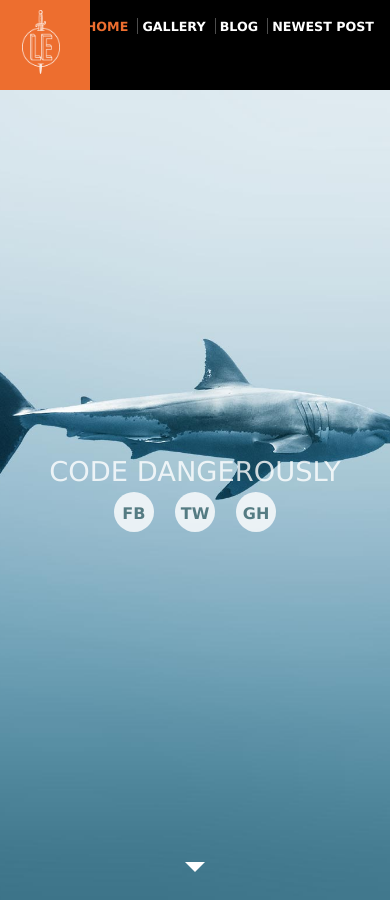
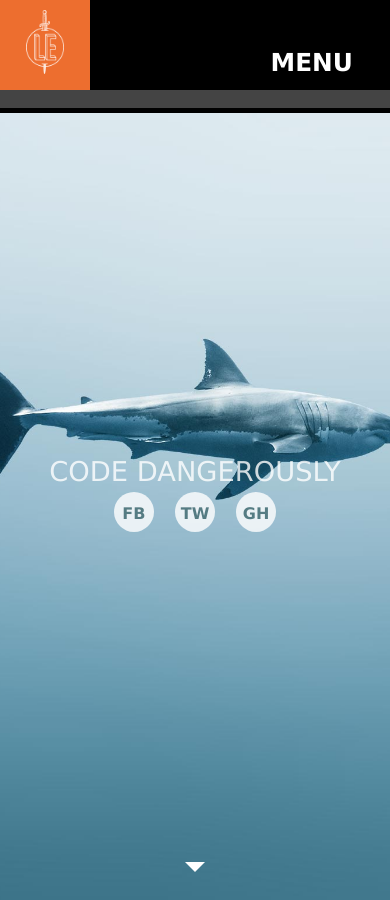
Before and after one commit to eamwcg/eamwcg.github.io, a Jekyll site: the page built from index.html, in a window 390 px wide and 900 px high. Built offline with Jekyll 4.4.1, drawn with Linux system fonts in a browser that asks for light colours.

Commit message:
add dropdown and both web and mobile styling

```diff
--- a/_includes/header.html
+++ b/_includes/header.html
@@ -1,5 +1,7 @@
 <header class="header">
   <nav>
+    <input type="checkbox" id="mobile-menu" class="mobile-menu-check">
+    <label for= "mobile-menu" class="show-mobile-menu">Menu</label>
     <ul class="header-nav nav-links">
       {% include nav-links.html %}
     </ul>
--- a/_includes/nav-links.html
+++ b/_includes/nav-links.html
@@ -1,4 +1,12 @@
       <li><a href="/">Home</a></li>
       <li><a href="/gallery">Gallery</a></li>
-      <li><a href="/blog">BLog</a></li>
+      <li class="dropdown">
+            <a class="drop-trigger" href="/blog">Blog</a>
+            <ul class="drop-menu">
+                  <li>Recent Posts</li>
+                  {% for post in site.posts limit:5 %}
+                  <li><a href="{{ post.url }}">{{ post.title }}</a></li>
+                  {% endfor %}
+            </ul>
+      </li>
       <li><a href="{{ site.posts.first.url }}">Newest Post</a></li>
--- a/css/main.css
+++ b/css/main.css
@@ -81,10 +81,13 @@
   border-left: 1px solid rgba(255, 255, 255, 0.3);
   padding-left: 1em;
 }
-.header-nav a {
+.header-nav a,
+.drop-trigger {
   color: #fff;
 }
-.nav-links a {
+.nav-links a,
+.drop-trigger,
+.show-mobile-menu {
   font-size: 0.8rem;
   font-weight: bold;
   text-decoration: none;
@@ -99,6 +102,158 @@
 }
 .header-nav > li:first-child a:hover{
   color: #fff;
+}
+
+/* MOBILE MENU*/
+.mobile-menu-check,
+.show-mobile-menu {
+  display: none;
+}
+
+@media (max-width: 800px) {
+  .show-mobile-menu {
+    display: block;
+    float: right;
+    font-size: 2.75vh;
+    font-weight: bold;
+    margin-top: 1.5vh;
+    padding: 1.5em;
+    position: relative;
+    text-transform: uppercase;
+  }
+  .header-nav {
+    background-color: #444;
+    box-sizing: border-box;
+    left: 0;
+    max-height: 0;
+    overflow: hidden;
+    padding: 0;
+    position: absolute;
+    text-align: center;
+    top: 10vh;
+    transition: all 0.5s ease-in-out;
+    width: 100vw;
+    z-index: 9;
+  }
+  .header-nav li {
+    display: block;
+    margin-top: 1em;
+  }
+  .header-nav li ~ li {
+    border: 0;
+    padding: 0;
+  }
+  .header-nav li:last-child {
+    margin-bottom: 1em;
+  }
+  .header-nav li:first-child a {
+    color: #fff;
+  }
+  /* HIDE DROPDOWN IN THE NAV MENU */
+  .header-nav .dropdown:hover .drop-menu,
+  .header-nav .drop-trigger:after {
+    display: none;
+  }
+  .header-nav .drop-trigger {
+    padding-right: 0;
+  }
+  .mobile-menu-check:checked ~ .header-nav {
+    max-height: 1000px;
+  }
+  .mobile-menu-check:checked ~ .show-mobile-menu:after {
+    background-color: #000;
+    color: #ed6e2f;
+    content: "CLOSE";
+    left: 0;
+    position: absolute;
+    text-align: center;
+    top: 1.5em;
+    width: 100%;
+  }
+}
+
+/* DROPDOWN STYLES */
+.dropdown {
+  position: relative;
+}
+.dropdown:hover .drop-menu {
+  display: block;
+}
+.dropdown:hover .drop-trigger:after {
+  border-color: #ed6e2f transparent transparent;
+}
+.drop-trigger {
+  display: inline-block;
+  font-size: 2.75vw;
+  padding-right: 1.5em;
+  position: relative;
+}
+.drop-trigger:after {
+  border: 0.3em solid;
+  border-color: #fff transparent transparent;
+  content: "";
+  height: 0;
+  position: absolute;
+  right: 0;
+  top: 0.3em;
+  width: 0;
+}
+.drop-menu {
+  box-shadow: 0 0 10px 0 rgba(0, 0, 0, 0.2);
+  display: none;
+  list-style: none;
+  padding: 1em 0 0;
+  position: absolute;
+  right: 0;
+  z-index: 9;
+}
+.drop-menu:before {
+  border: 0.6em solid;
+  border-color: transparent transparent #fff;
+  content: "";
+  height: 0;
+  position: absolute;
+  right: 1em;
+  top: -0.1em;
+  width: 0;
+}
+.drop-menu li {
+  background-color: #fff;
+}
+.drop-menu li ~ li {
+  border-top: 1px dotted rgba(0, 0, 0, 0.1);
+}
+.drop-menu li:first-child {
+  border-radius: 5px 5px 0 0;
+  color: #999;
+  font-size: 0.5em;
+  padding: 1em 1em 0.25em;
+  text-align: right;
+  text-transform: uppercase;
+}
+.drop-menu li:last-child {
+  border-radius: 0 0 5px 5px;
+}
+.drop-menu a {
+  color: #333;
+  display: block;
+  font-weight: normal;
+  padding: 0.5em 2em 0.5em 1em;
+  text-align: left;
+  text-transform: none;
+  white-space: nowrap;
+}
+.drop-menu a:hover {
+  background-color: rbga(0, 0, 0, 0.1);
+  color: #333;
+}
+/* HIDE IN THE FOOTER */
+.footer .dropdown:hover .drop-menu,
+.footer .drop-trigger:after {
+  display: none;
+}
+.footer .drop-trigger {
+  padding-right: 0;
 }
 
 /* FOOTER STYLES */
@@ -489,7 +644,7 @@
     padding-left: 0.25em;
   }
   .nav-links a {
-    font-size: 3.25vw;
+    font-size: 2.75vw;
   }
   .header-logo {
     left: auto;
```
